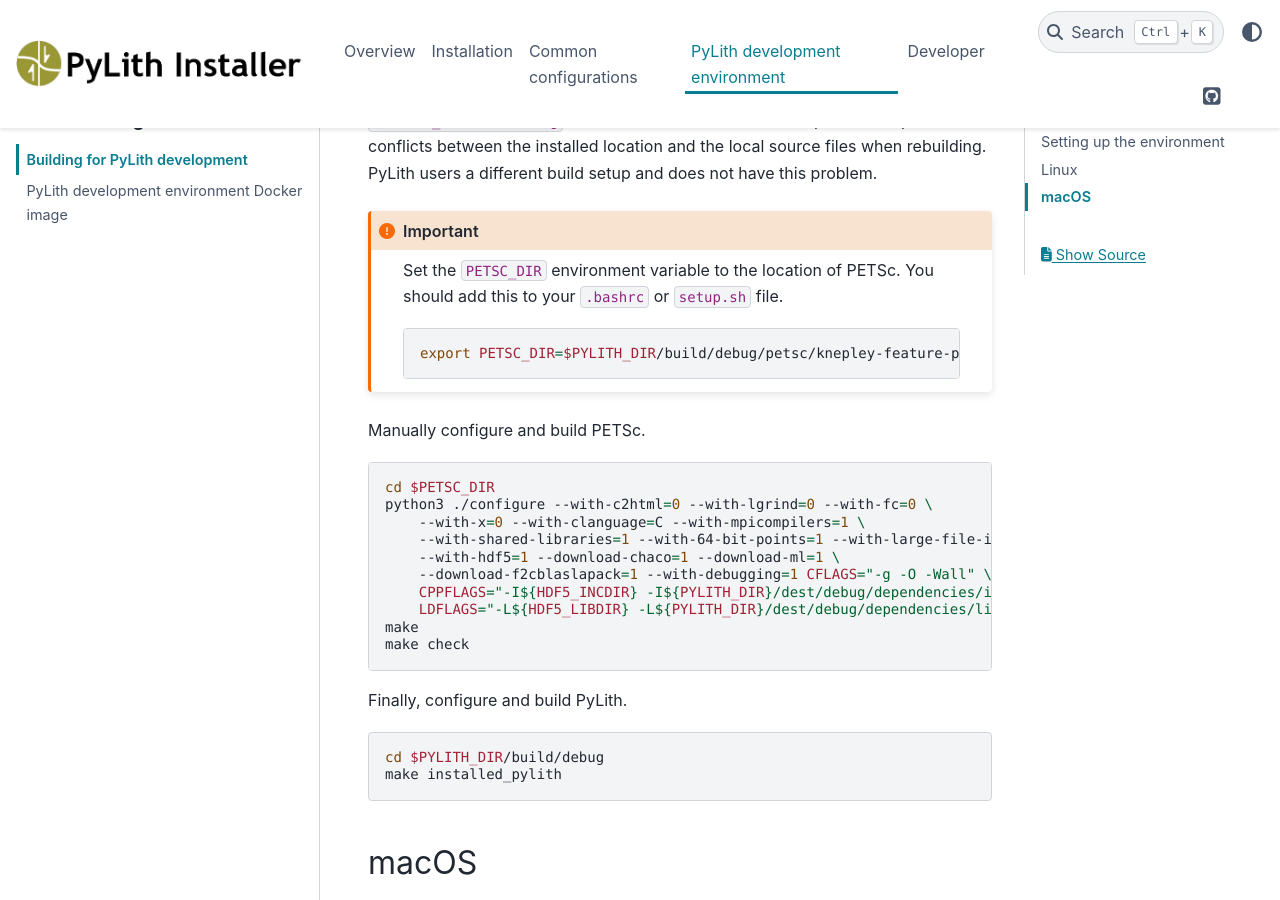
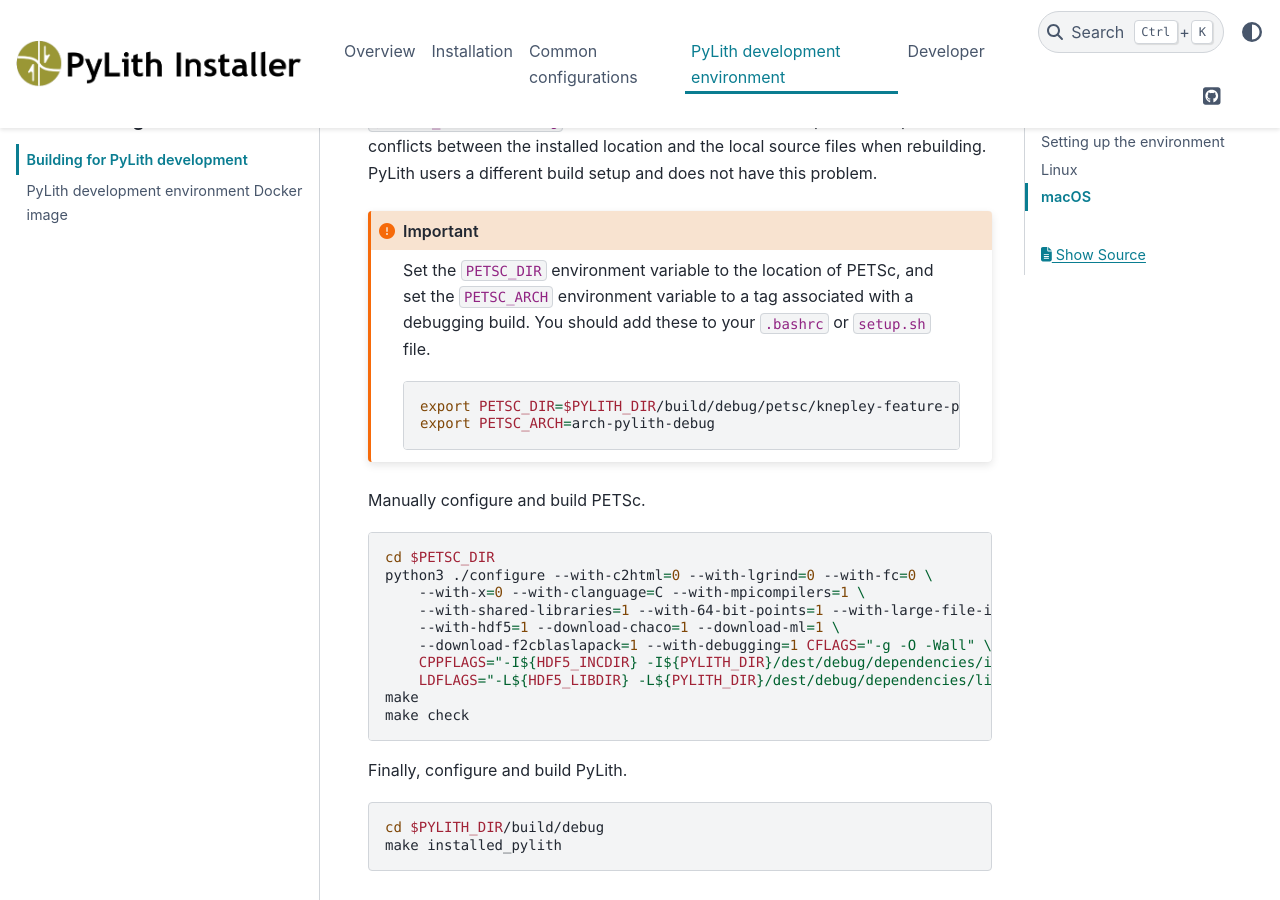
Before and after one commit to geodynamics/pylith_installer, a Sphinx documentation site: the page built from docs/devenv/configs.md, in a window 1280 px wide and 900 px high, scrolled down 3465 px. Built offline with Sphinx 7.4.7 and the PyData theme 0.15.4, drawn with Linux system fonts in a browser that asks for light colours; some of the changed text lies outside the part shown.

Commit message:
Add PETSC_ARCH to developer build instructions.

````diff
--- a/docs/devenv/configs.md
+++ b/docs/devenv/configs.md
@@ -141,12 +141,14 @@ This prevents conflicts between the installed location and the local source file
 PyLith users a different build setup and does not have this problem.
 
 :::{important}
-Set the `PETSC_DIR` environment variable to the location of PETSc.
-You should add this to your `.bashrc` or `setup.sh` file.
+Set the `PETSC_DIR` environment variable to the location of PETSc, and set the `PETSC_ARCH` environment variable to a tag associated with a debugging build.
+You should add these to your `.bashrc` or `setup.sh` file.
 
 ```bash
 export PETSC_DIR=$PYLITH_DIR/build/debug/petsc/knepley-feature-petsc-fe
+export PETSC_ARCH=arch-pylith-debug
 ```
+
 :::
 
 Manually configure and build PETSc.
@@ -165,6 +167,7 @@ make check
 ```
 
 Finally, configure and build PyLith.
+
 ```bash
 cd $PYLITH_DIR/build/debug
 make installed_pylith
@@ -230,12 +233,14 @@ This prevents conflicts between the installed location and the local source file
 PyLith users a different build setup and does not have this problem.
 
 :::{important}
-Set the `PETSC_DIR` environment variable to the location of PETSc.
-You should add this to your `.bashrc` or `setup.sh` file.
+Set the `PETSC_DIR` environment variable to the location of PETSc, and set the `PETSC_ARCH` environment variable to a tag associated with a debugging build.
+You should add these to your `.bashrc` or `setup.sh` file.
 
 ```bash
 export PETSC_DIR=$PYLITH_DIR/build/debug/petsc/knepley-feature-petsc-fe
+export PETSC_ARCH=arch-pylith-debug
 ```
+
 :::
 
 Manually configure and build PETSc.
@@ -255,6 +260,7 @@ make check
 ```
 
 Finally, configure and build PyLith.
+
 ```bash
 cd $PYLITH_DIR/build/debug
 make installed_pylith
````
